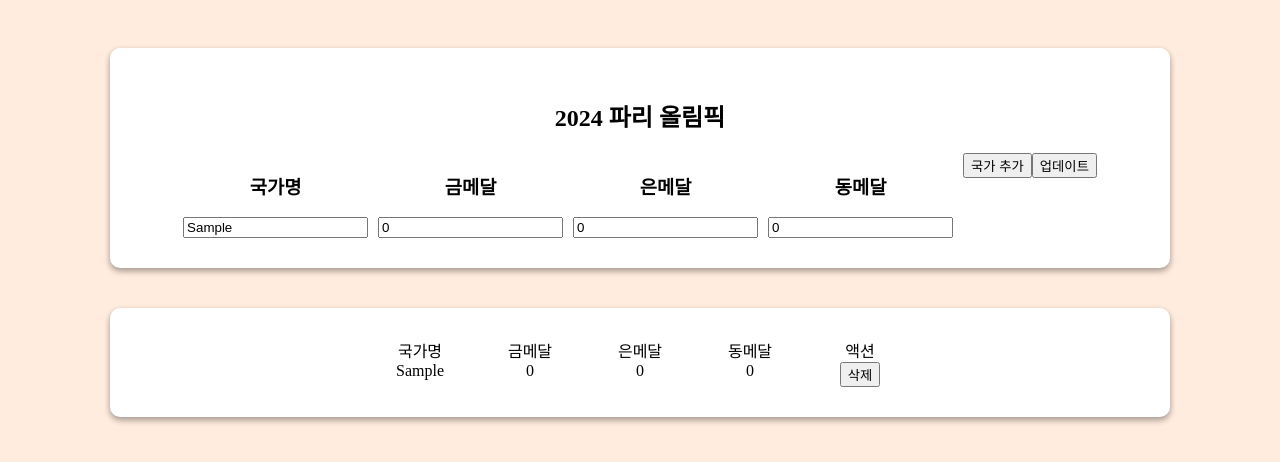
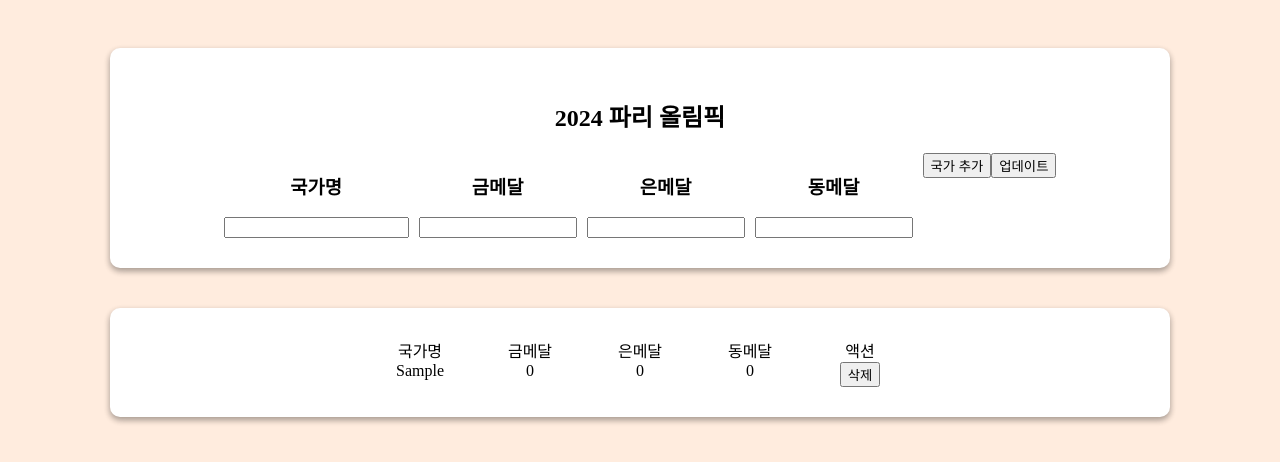
Before and after one commit to cara656513/olympic-medal-tracker, a React (Vite) app: page / in a window 1280 px wide. Both pictures are taken after typing "Sample" into the empty fields and a click on the button "국가 추가". Shown: the top 462 px of the page. Built offline with nearby package versions, Linux system fonts and the light colour scheme.

Commit message:
정렬 수정

```diff
--- a/src/App.jsx
+++ b/src/App.jsx
@@ -1,4 +1,5 @@
 import { useState } from 'react'
+import Info from './components/Info';
 
 function App() {
   const style = {
@@ -13,13 +14,13 @@ function App() {
     boxShadow: "0 3px 6px rgba(0,0,0,0.16), 0 3px 6px rgba(0,0,0,0.23)"
   }
 
+  const indexStyle = {
+    width: "100px"
+  }
+
   const alignStyle = {
     display: "flex",
     gap: "10px"
-  }
-
-  const indexStyle = {
-    width: "100px"
   }
 
   const [allInfo, setAllInfo] = useState([]);
@@ -28,6 +29,8 @@ function App() {
   const [gold, setGold] = useState(0);
   const [silver, setSilver] = useState(0);
   const [bronze, setBronze] = useState(0);
+
+
 
   const handleSubmit = (e) => {
     e.preventDefault()
@@ -40,14 +43,19 @@ function App() {
       bronze: Number(bronze)
     }
 
-    if (!newInfo.nation.trim()) {
+    if (!newInfo.nation) {
       alert('국가명을 입력하세요');
       return;
     } else if (allInfo.map(info => info.nation).includes(newInfo.nation)) {
       alert('이미 존재하는 국가명입니다');
       return;
     }
-    setAllInfo([...allInfo, newInfo])
+
+    setAllInfo([...allInfo, newInfo]);
+    setNation("");
+    setGold("");
+    setSilver("");
+    setBronze("");
 
   }
 
@@ -94,6 +102,10 @@ function App() {
     if (!allInfo.map((info) => info.nation).includes(editedInfo.nation)) {
     }
 
+    setNation("");
+    setGold("");
+    setSilver("");
+    setBronze("");
   }
 
   return (
@@ -118,9 +130,16 @@ function App() {
                   }}
                 />
               </div>
-              <div><h3>금메달</h3>
+              <div
+
+              ><h3>금메달</h3>
                 <input
+                  style={{
+                    width: "150px"
+                  }}
                   type="number"
+                  min="0"
+                  max="99"
                   value={gold}
                   onChange={(e) => {
                     setGold(e.target.value)
@@ -129,7 +148,12 @@ function App() {
               </div>
               <div><h3>은메달</h3>
                 <input
+                  style={{
+                    width: "150px"
+                  }}
                   type="number"
+                  min="0"
+                  max="99"
                   value={silver}
                   onChange={(e) => {
                     setSilver(e.target.value)
@@ -138,7 +162,12 @@ function App() {
               </div>
               <div><h3>동메달</h3>
                 <input
+                  style={{
+                    width: "150px"
+                  }}
                   type="number"
+                  min="0"
+                  max="99"
                   value={bronze}
                   onChange={(e) => {
                     setBronze(e.target.value)
@@ -175,26 +204,12 @@ function App() {
               <div style={indexStyle}>액션</div>
             </div>
           </div>
-          {allInfo.map(function (info) {
-            return (
-              <div key={info.id} style={alignStyle}>
-                <div>
-                  <div style={indexStyle}>{info.nation}</div>
-                </div>
-                <div>
-                  <div style={indexStyle}>{info.gold}</div>
-                </div>
-                <div>
-                  <div style={indexStyle}>{info.silver}</div>
-                </div>
-                <div>
-                  <div style={indexStyle}>{info.bronze}</div>
-                </div>
-                <div style={indexStyle}>
-                  <button onClick={() => handleDelete(info.id)}>삭제</button>
-                </div>
-              </div>
-            )
+          {allInfo.sort((a, b) => b.gold - a.gold).map(function (info) {
+            return <Info
+              key={info.id}
+              info={info}
+              handleDelete={handleDelete}
+            />
           })}
         </div>
       </div>
--- /dev/null
+++ b/src/components/Info.jsx
@@ -0,0 +1,28 @@
+import React from 'react'
+
+const Info = ({ info, handleDelete }) => {
+    const indexStyle = {
+        width: "100px"
+    }
+
+    const alignStyle = {
+        display: "flex",
+        gap: "10px"
+    }
+
+    const { id, nation, gold, silver, bronze } = info;
+
+    return (
+        <div style={alignStyle}>
+            <div style={indexStyle}>{nation}</div>
+            <div style={indexStyle}>{gold}</div>
+            <div style={indexStyle}>{silver}</div>
+            <div style={indexStyle}>{bronze}</div>
+            <div style={indexStyle}>
+                <button onClick={() => handleDelete(id)}>삭제</button>
+            </div>
+        </div>
+    )
+}
+
+export default Info
```
